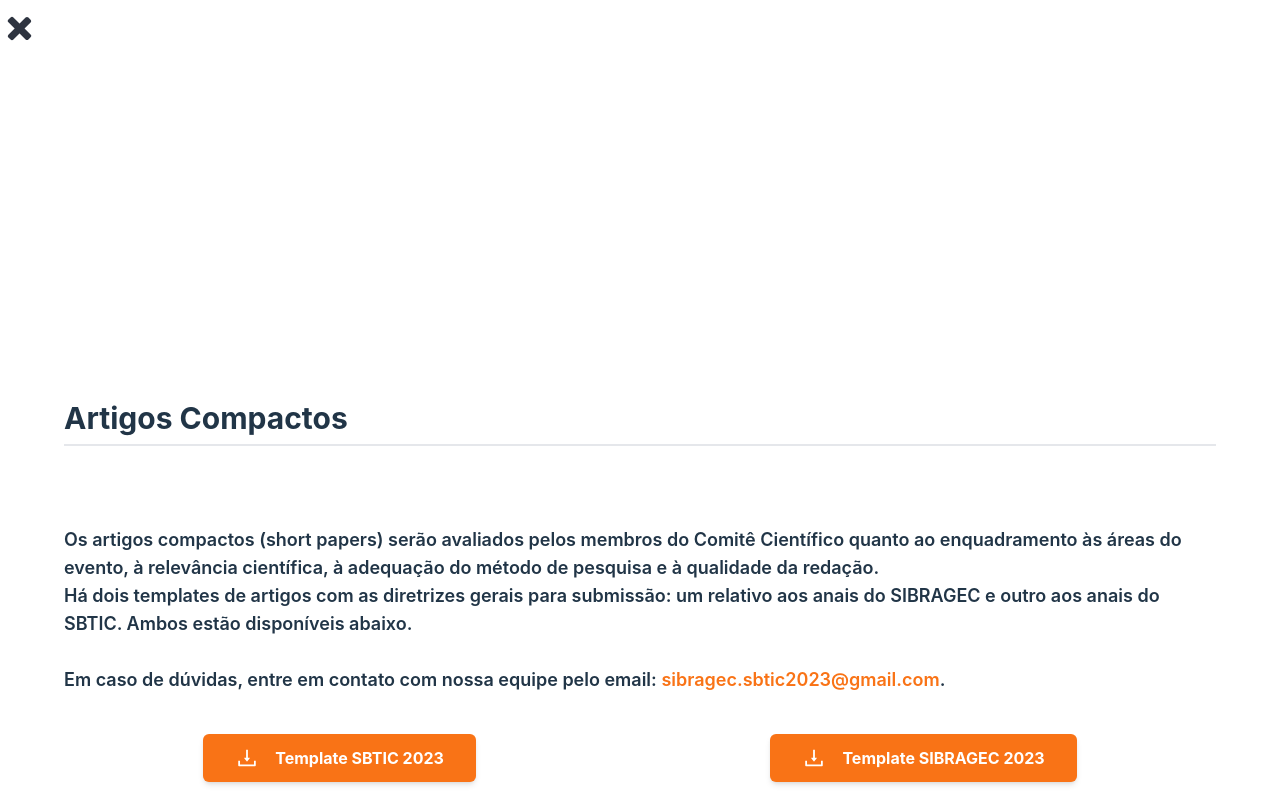
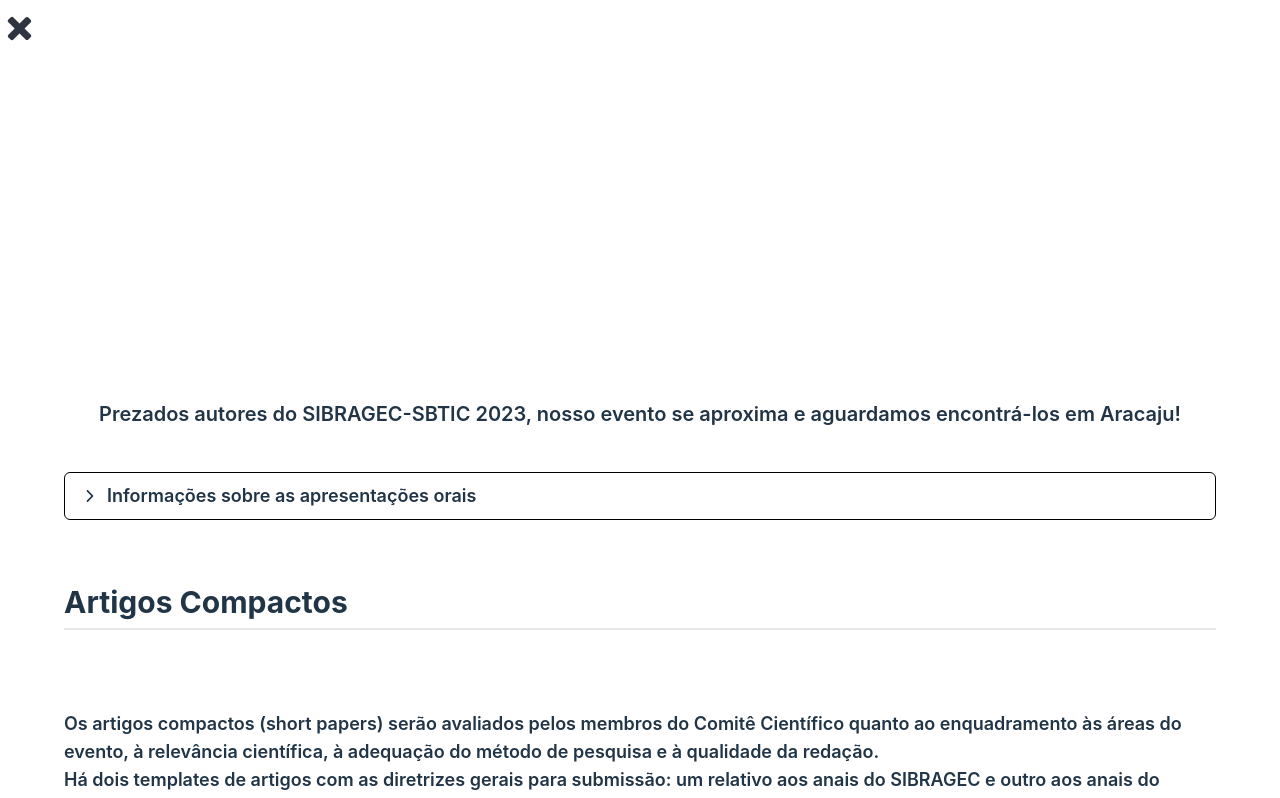
Before and after one commit to softeam-org/sibragecsbtic-web, a React (Vite) app: page /submissoes in a window 1280 px wide. Shown: the top 798 px of the page. Built offline with nearby package versions, Linux system fonts and the light colour scheme; what tailwind-nord would draw is missing.

Commit message:
Collapese menu implementado

```diff
--- a/package.json
+++ b/package.json
@@ -11,7 +11,7 @@
   "dependencies": {
     "react": "^18.2.0",
     "react-dom": "^18.2.0",
-    "react-icons": "^4.8.0",
+    "react-icons": "^4.11.0",
     "react-router-dom": "^6.8.1",
     "react-scroll": "^1.8.9",
     "react-slick": "^0.29.0",
--- a/src/container/Submissoes.jsx
+++ b/src/container/Submissoes.jsx
@@ -1,8 +1,8 @@
-import React,{ useEffect, useRef } from "react";
+import React, { useEffect, useRef, useState } from "react";
 import { useLocation } from "react-router-dom";
 import Calendar from "../components/Calendar";
 import Container from "../components/Container";
-
+import { IoIosArrowForward } from "react-icons/io";
 import { thematicsSibragec, thematicsSbtic } from "../constants";
 import SectionTitle from "../components/SectionTitle";
 import { Link } from "react-router-dom";
@@ -13,6 +13,11 @@ function Submissoes() {
   const artigosRef = useRef(null);
   const calendarioRef = useRef(null);
   const tematicaRef = useRef(null);
+  const [ativo, setAtivo] = useState(false);
+
+  function clicarDescricao() {
+    setAtivo(!ativo);
+  }
 
   useEffect(() => {
     if (location.hash === "#artigos") {
@@ -24,8 +29,96 @@ function Submissoes() {
     }
   }, [location.hash]);
   return (
-    <div name="artigos" id='artigos' ref={artigosRef} className="bg-white  text-nord0">
+    <div
+      name="artigos"
+      id="artigos"
+      ref={artigosRef}
+      className="bg-white  text-nord0"
+    >
       <Container color="white">
+        <div className="flex flex-col py-8 font-semibold text-lg gap-6">
+          <p className="text-center text-xl font-semibold mb-5">
+            Prezados autores do SIBRAGEC-SBTIC 2023, nosso evento se aproxima e
+            aguardamos encontrá-los em Aracaju!
+          </p>
+          <div>
+            <div
+              className={`h-16 md:h-12 items-center flex border text-md border-black ${
+                ativo ? "rounded-t-md border-b-transparent" : "rounded-md"
+              }`}
+            >
+              <button className={`botaoCollapse`} onClick={clicarDescricao}>
+                <IoIosArrowForward
+                  className={`ml-2 md:ml-4 mr-2 transition-transform ${
+                    ativo ? "transform rotate-90" : ""
+                  }`}
+                />{" "}
+                Informações sobre as apresentações orais
+              </button>
+            </div>
+            {ativo && (
+              <div className="border text-md lg:text-lg border-black rounded-b-md px-6 pt-2 pb-4">
+                <p>
+                  A duração da apresentação oral de cada trabalho será de 7
+                  minutos.
+                </p>
+                <p>
+                  A apresentação se dará em formato de slides, devendo ser
+                  construída respeitando o template disponível em <a href="https://docs.google.com/presentation/d/1e_BV11SSBUwHFdb0NqxbefLDS0Kw97DF/edit#slide=id.p1"
+                    className="text-orange-500 text-underline"
+                    target="_blank">TEMPLATE DA
+                  APRESENTAÇÃO</a>.
+                </p>
+                <p>
+                  Para os artigos aprovados para a Edição Especial da Revista
+                  Ambiente Construído, o tempo de apresentação será de 15
+                  minutos e deverá ser usado o mesmo template do evento.
+                </p>
+                <p>
+                  Pedimos que seja rapidamente respondido {" "}
+                  <a
+                    href="https://forms.gle/UfE3xuuMDZEJhC3C9"
+                    className="text-orange-500 text-underline"
+                    target="_blank"
+                  >
+                      este FORMULÁRIO{" "}
+                  </a>
+                  , para termos um controle de quais trabalhos serão ou não
+                  apresentados oralmente no evento. Estamos considerando como
+                  apresentador de cada trabalho o autor cuja inscrição do artigo
+                  foi vinculada. Caso haja a indicação de outro apresentador,
+                  favor informar também no preenchimento do formulário. O
+                  preenchimento do formulário é importante tanto para a gestão
+                  do evento, quanto para a emissão dos certificados de
+                  apresentação.
+                </p>
+                <p>
+                  Acompanhe as informações das Sessões de Apresentação, com a
+                  distribuição dos artigos e horários, também por e-mail (para
+                  os autores) e em nosso Instagram{" "}
+                  <a
+                    href="https://www.instagram.com/sibragec.sbtic2023"
+                    className="text-orange-500 text-underline"
+                    target="_blank"
+                  >
+                    @sibragec.sbtic2023{" "}
+                  </a>
+                  .
+                </p>
+                <p>
+                  Enviar o arquivo da apresentação em PDF para o e-mail do
+                  evento{" "}
+                  <a
+                    className="text-orange-500 text-underline"
+                    href="mailto:sibragec.sbtic2023@gmail.com"
+                  >
+                    sibragec.sbtic2023@gmail.com
+                  </a>
+                </p>
+              </div>
+            )}
+          </div>
+        </div>
         <SectionTitle title={"Artigos Compactos"} />
 
         <div className="flex flex-col py-10 font-semibold text-lg">
@@ -68,7 +161,7 @@ function Submissoes() {
             Template SIBRAGEC 2023
           </a>
         </div>
-        <div id='calendario' ref={calendarioRef} className="calendario mb-20">
+        <div id="calendario" ref={calendarioRef} className="calendario mb-20">
           <SectionTitle title={"Calendário"} />
 
           <h2 className="text-xl py-2 text-center font-semibold">
@@ -79,7 +172,9 @@ function Submissoes() {
           <Calendar />
         </div>
 
-        <div id='tematica' ref={tematicaRef}><SectionTitle name="tematicas" title={"Temáticas dos Artigos"} /></div>
+        <div id="tematica" ref={tematicaRef}>
+          <SectionTitle name="tematicas" title={"Temáticas dos Artigos"} />
+        </div>
         <div>
           <p className="text-nord-0 text-lg font-semibold w-full">
             Aqui os autores podem conferir as linhas temáticas para submissão de
@@ -206,7 +301,7 @@ function Submissoes() {
             <a
               href="https://www.seer.ufrgs.br/index.php/ambienteconstruido/about/submissions
             "
-              className="text-orange-500 text-underline"
+              className="text-orange-500 text-underline break-words"
             >
               https://www.seer.ufrgs.br/index.php/ambienteconstruido/about/submissions
             </a>
--- a/src/index.css
+++ b/src/index.css
@@ -132,3 +132,38 @@ div.tematics ::-webkit-scrollbar-track {
     background-color: #f9f9f9;
   }
 }
+
+.botaoCollapse{
+  all: unset;
+  display: flex;
+  align-items: center;
+  width: 100%;
+  cursor: pointer;
+}
+
+.botaoCollapse:active{
+  all:unset
+}
+
+.botaoCollapse:hover{
+  all:unset;
+  display: flex;
+  align-items: center;
+  width: 100%;
+  cursor: pointer;
+}
+.botaoCollapse:focus{
+  all:unset;
+  display: flex;
+  align-items: center;
+  width: 100%;
+  cursor: pointer;
+}
+
+.botaoCollapse:focus-visible{
+  all:unset;
+  display: flex;
+  align-items: center;
+  width: 100%;
+  cursor: pointer;
+}
```
Also changed, not shown: 1 other file (tests, documents, lock files or other folders).
